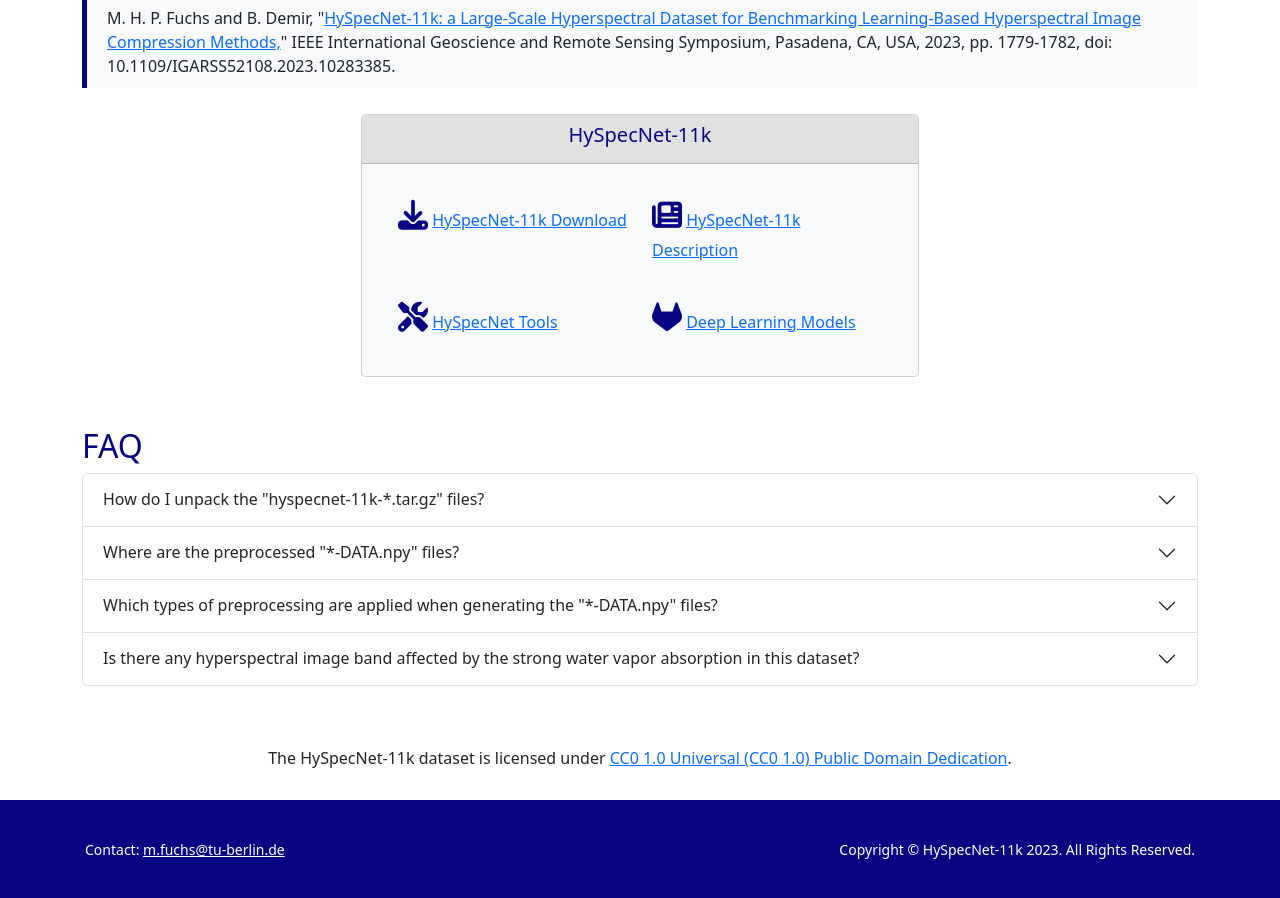
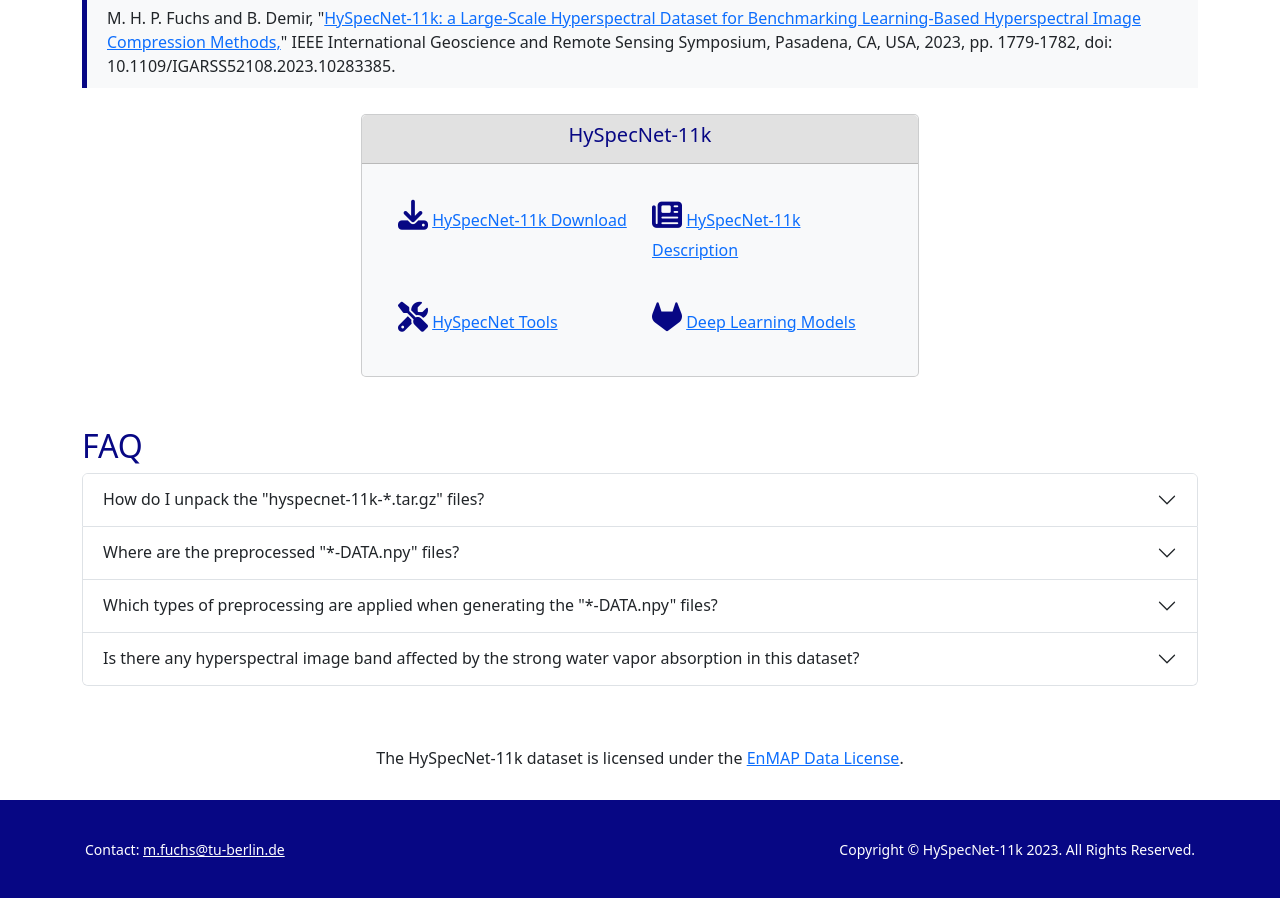
Before and after one commit to rsim-tu-berlin/hyspecnet.rsim.berlin, a Jekyll site: the page built from index.md, in a window 1280 px wide and 900 px high, scrolled down 1230 px. Built offline with Jekyll 4.4.1, drawn with Linux system fonts in a browser that asks for light colours.

Commit message:
Update dataset license information in index.md

```diff
--- a/index.md
+++ b/index.md
@@ -131,6 +131,5 @@
 </section>
 
 <section class="license text-center" id="license">
-    The HySpecNet-11k dataset is licensed under <a href="https://creativecommons.org/publicdomain/zero/1.0/" >CC0 1.0 Universal (CC0 1.0)
-Public Domain Dedication</a>.
+    The HySpecNet-11k dataset is licensed under the <a href="https://www.enmap.org/data/resources/EnMAP_Data_License.pdf" >EnMAP Data License</a>.
 </section>
```
